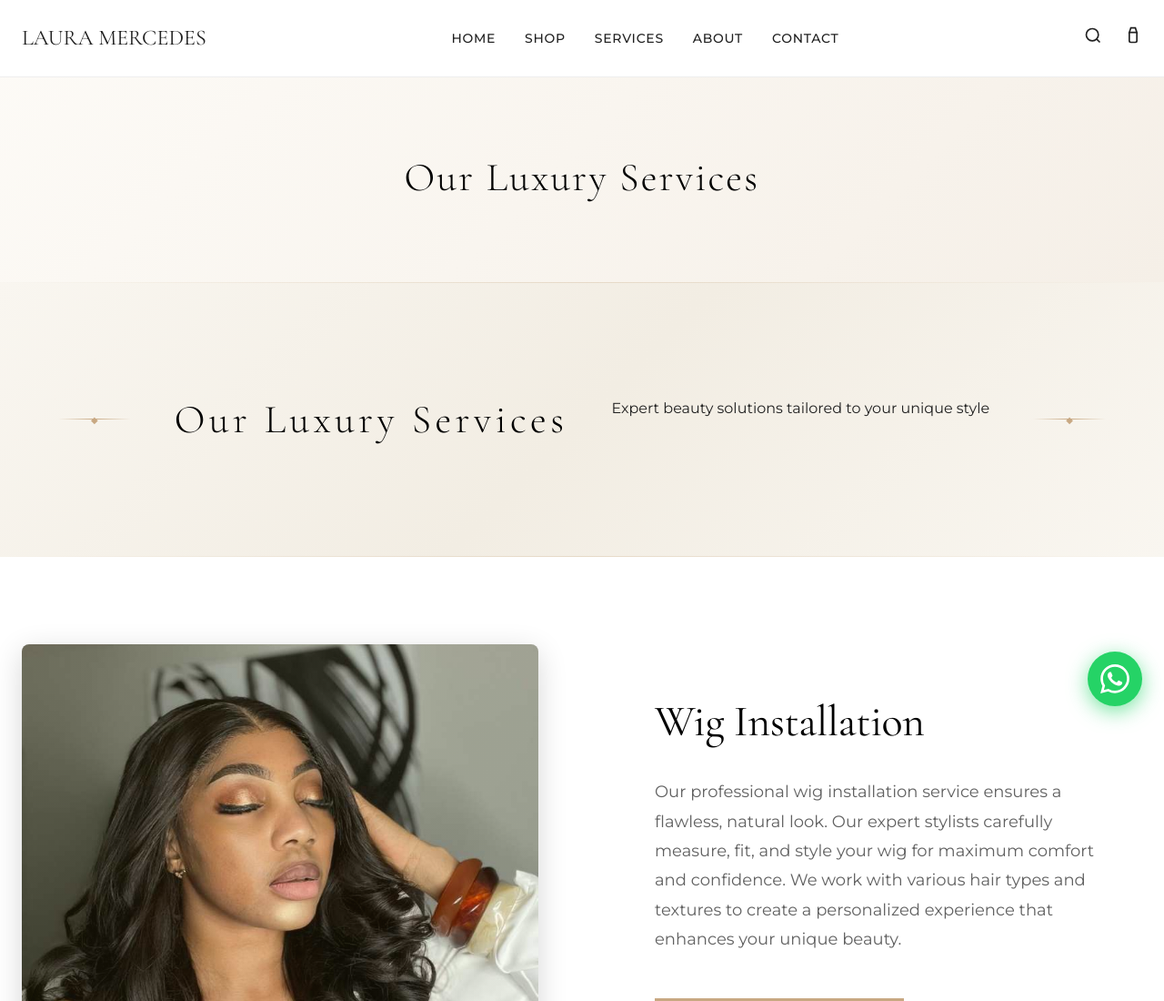
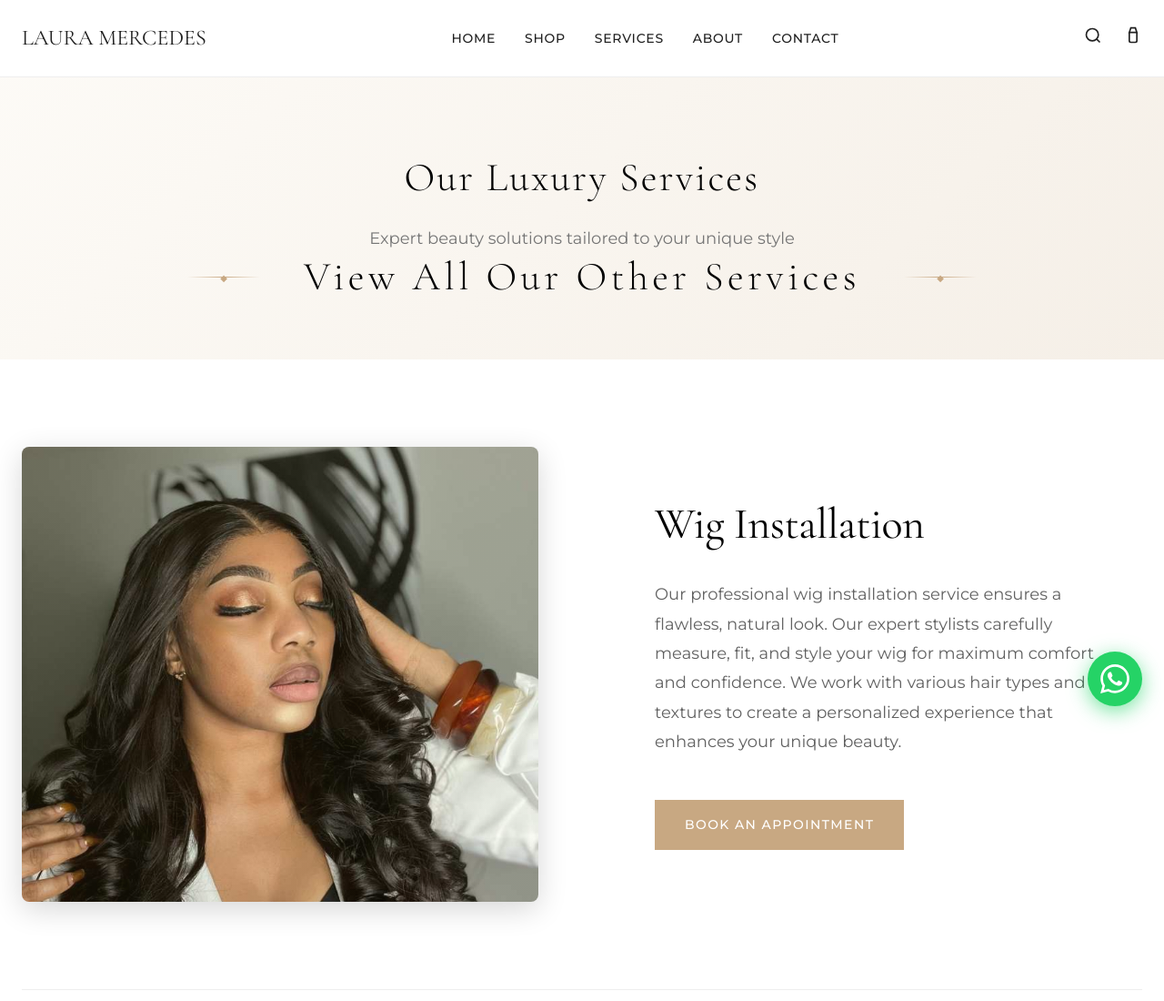
Before and after one commit to HenryMV9/Laura-Mercedes-1, a website built with Vite: page services.html in a window 1280 px wide. Shown: the top 1100 px of the page at 91% size. Built offline with nearby package versions, Linux system fonts and the light colour scheme.

Commit message:
Updated services.html

```diff
--- a/services.html
+++ b/services.html
@@ -54,16 +54,13 @@
   <section class="page-header services-header">
     <div class="container">
       <h1 class="services-intro-title" >Our Luxury Services</h1>
+      <p>Expert beauty solutions tailored to your unique style</p>
+    </div>
 
-    </div>
-  </section>
-
-  <section class="services-intro-banner">
     <div class="container">
       <div class="services-intro-content">
         <div class="services-intro-divider"></div>
-        <h1 class="services-intro-title" >Our Luxury Services</h1>
-        <p>Expert beauty solutions tailored to your unique style</p>
+        <h2 class="services-intro-title">View All Our Other Services</h2>
         <div class="services-intro-divider"></div>
       </div>
     </div>
```
